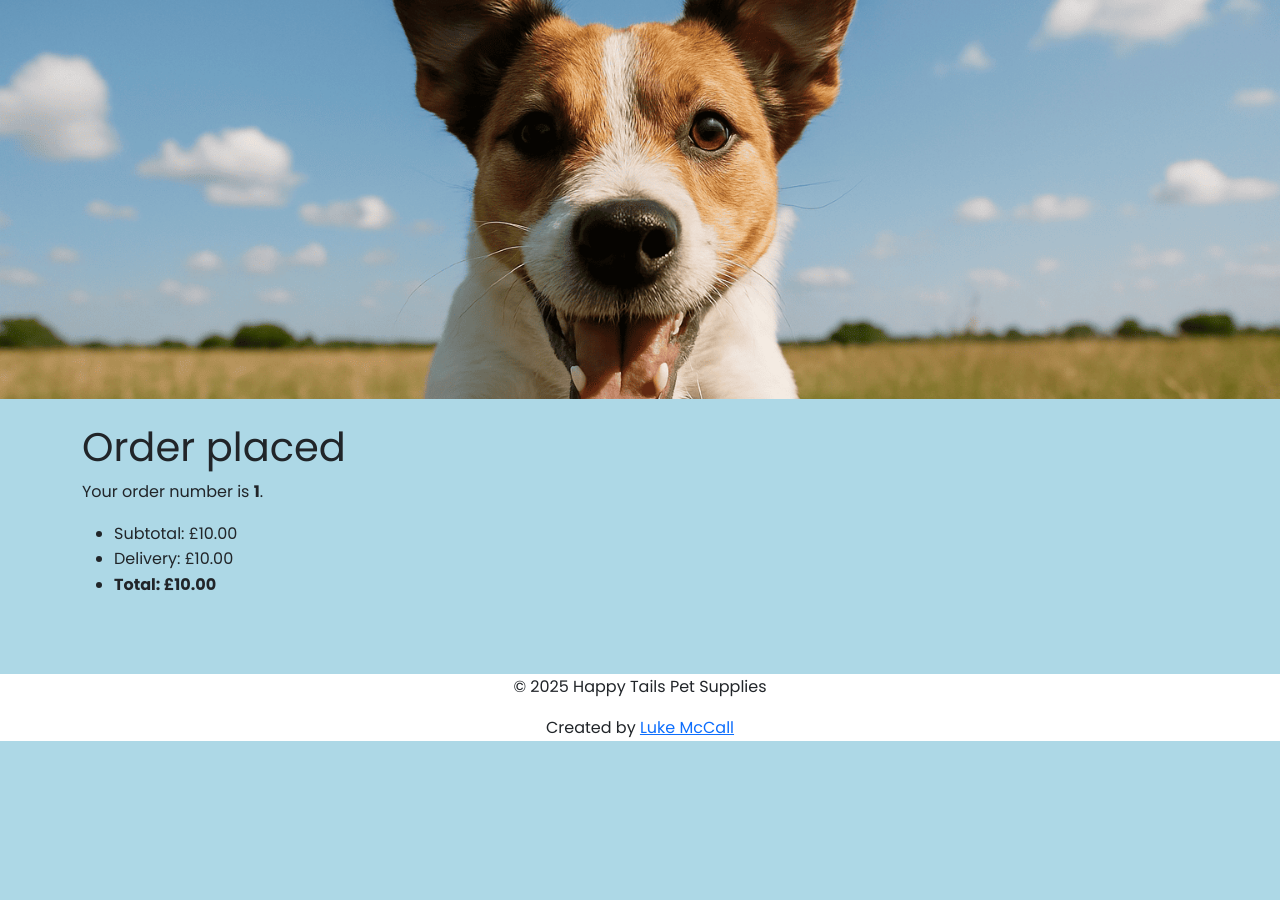
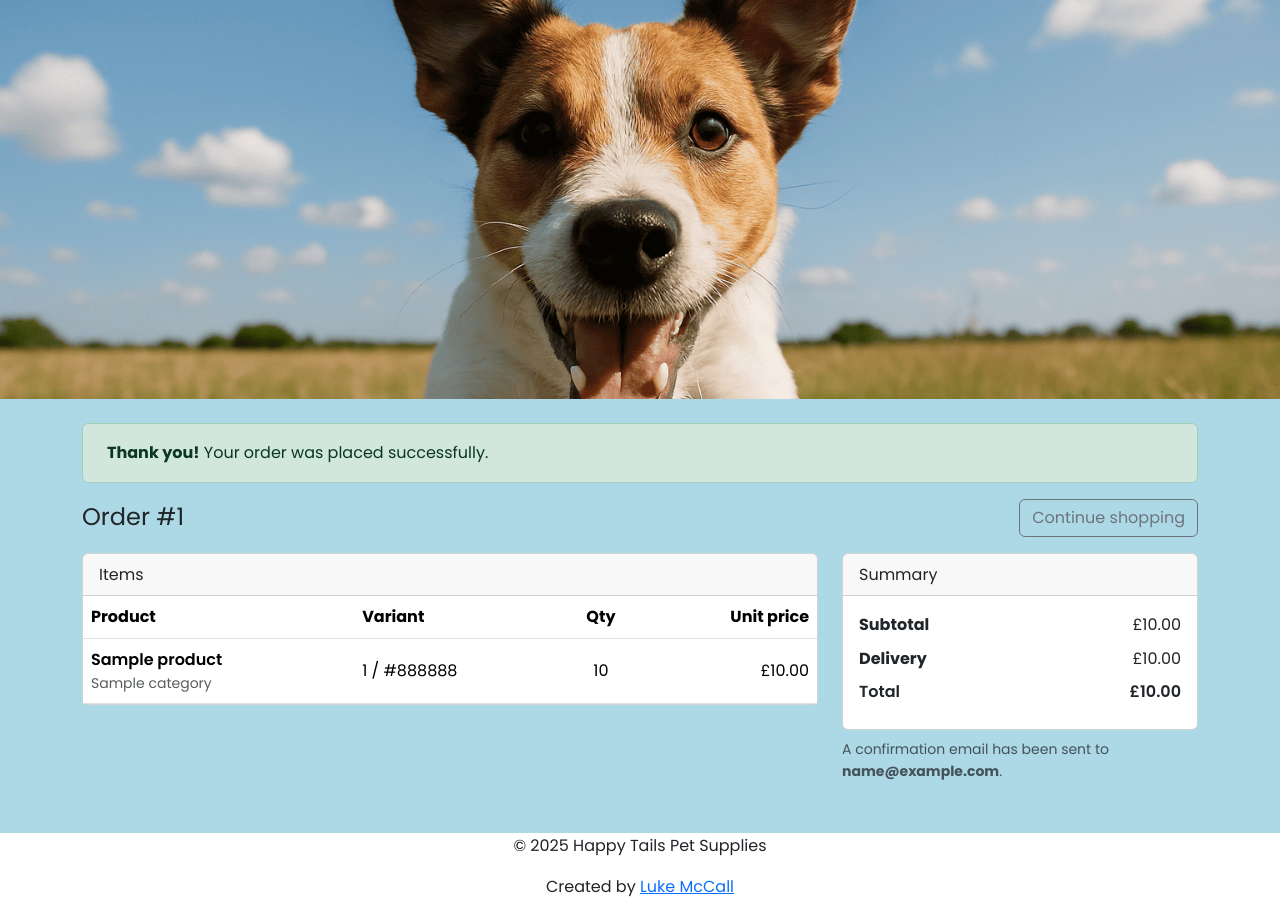
Before and after one commit to TheRealMcCall/happy_tails, a Django app: template checkout/templates/checkout/success.html in a window 1280 px wide. Shown: the part 59-959 px from the top of the page. Before the commit the page ends 800 px from the top, so only its background shows below. Run offline with Django 3.2, Linux system fonts and the light colour scheme; the template is opened without the code that fills it: most values are stand-ins (such as "Sample title", 1, 10 or a date in 2020).

Commit message:
Feat: Add list of items ordered  to order success page

```diff
--- a/checkout/templates/checkout/success.html
+++ b/checkout/templates/checkout/success.html
@@ -1,13 +1,88 @@
 {% extends "base.html" %}
 {% block content %}
 <section class="container my-4">
-    <h1>Order placed</h1>
-    <p>Your order number is <strong>{{ order.order_number }}</strong>.</p>
 
-    <ul>
-        <li>Subtotal: £{{ order.sub_total|floatformat:2 }}</li>
-        <li>Delivery{% if delivery == 0 %} (Free){% endif %}: £{{ delivery|floatformat:2 }}</li>
-        <li><strong>Total: £{{ order.total|floatformat:2 }}</strong></li>
-    </ul>
+    <div class="alert alert-success d-flex align-items-center" role="alert">
+        <div class="me-2" aria-hidden="true"></div>
+        <div><strong>Thank you!</strong> Your order was placed successfully.</div>
+    </div>
+
+    <div class="d-flex justify-content-between align-items-center flex-wrap gap-2 mb-3">
+        <h1 class="h4 mb-0">Order #{{ order.order_number }}</h1>
+        <a href="{% url 'store:home' %}" class="btn btn-outline-secondary">Continue shopping</a>
+    </div>
+
+    <div class="row g-4">
+        <div class="col-lg-8">
+            <div class="card">
+                <div class="card-header">Items</div>
+                <div class="table-responsive">
+                    <table class="table mb-0 align-middle">
+                        <thead>
+                            <tr>
+                                <th>Product</th>
+                                <th class="text-nowrap">Variant</th>
+                                <th class="text-center">Qty</th>
+                                <th class="text-end">Unit price</th>
+                            </tr>
+                        </thead>
+                        <tbody>
+                            {% for item in order.items.all %}
+                            <tr>
+                                <td>
+                                    <div class="d-flex align-items-center gap-3">
+                                        {% with photo=item.variant.product.get_product_image %}
+                                        {% if photo %}
+                                        <img src="{{ photo.image.url }}" alt="{{ item.variant.product.name }}"
+                                            class="rounded" style="width:56px;height:56px;object-fit:cover;">
+                                        {% endif %}
+                                        {% endwith %}
+                                        <div>
+                                            <div class="fw-semibold">{{ item.variant.product.name }}</div>
+                                            <div class="small text-body-secondary">
+                                                {{ item.variant.product.category.name }}
+                                            </div>
+                                        </div>
+                                    </div>
+                                </td>
+                                <td class="text-nowrap">
+                                    {% if item.variant.size %}{{ item.variant.size }}{% endif %}
+                                    {% if item.variant.size and item.variant.colour %} / {% endif %}
+                                    {% if item.variant.colour %}{{ item.variant.colour }}{% endif %}
+                                </td>
+                                <td class="text-center">{{ item.quantity }}</td>
+                                <td class="text-end">£{{ item.unit_price|floatformat:2 }}</td>
+                            </tr>
+                            {% endfor %}
+                        </tbody>
+
+                    </table>
+                </div>
+            </div>
+        </div>
+
+        <div class="col-lg-4">
+            <div class="card">
+                <div class="card-header">Summary</div>
+                <div class="card-body">
+                    <dl class="row mb-0">
+                        <dt class="col-6">Subtotal</dt>
+                        <dd class="col-6 text-end">£{{ order.sub_total|floatformat:2 }}</dd>
+
+                        <dt class="col-6">Delivery</dt>
+                        <dd class="col-6 text-end">£{{ delivery|floatformat:2 }}</dd>
+
+                        <dt class="col-6 fw-semibold">Total</dt>
+                        <dd class="col-6 text-end fw-semibold">£{{ order.total|floatformat:2 }}</dd>
+                    </dl>
+                </div>
+            </div>
+
+            <p class="small text-body-secondary mt-2">
+                A confirmation email has been sent to <strong>{{ order.email }}</strong>.
+            </p>
+
+        </div>
+    </div>
 </section>
 {% endblock %}
```
